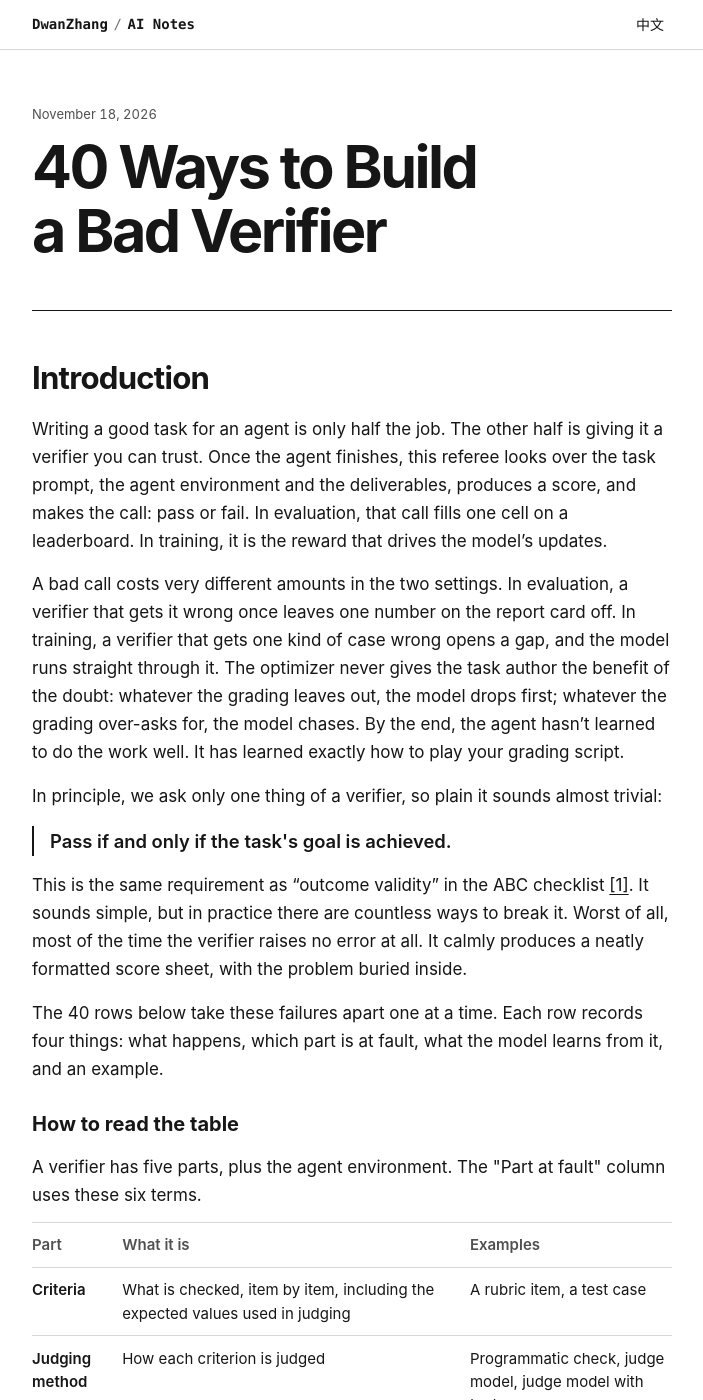
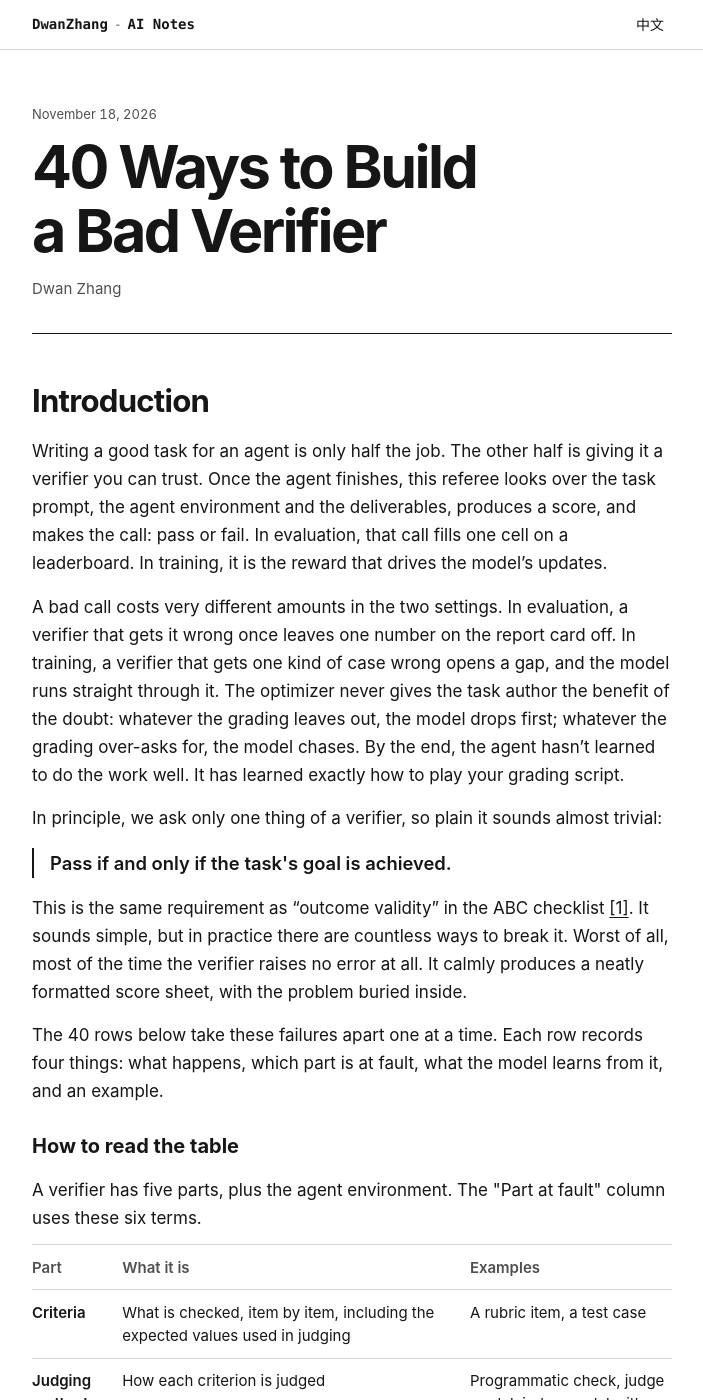
Before and after one commit to DwanZhang-AI/dwanzhang-ai.github.io, a Jekyll site: the page built from _posts/2026-11-18-40-ways-to-build-a-bad-verifier.html, in a window 1280 px wide and 1400 px high. Shown: the whole window, without its empty margins (288-991 px from the left). Built offline with Jekyll 4.4.1, drawn with Linux system fonts in a browser that asks for light colours.

Commit message:
Add Dwan Zhang byline and use a hyphen in the article masthead

```diff
--- a/_config.yml
+++ b/_config.yml
@@ -1,7 +1,8 @@
 title: DwanZhang / AI Notes
 description: Personal writing about AI agents and evaluation.
 description_zh: 关于 AI Agent 和评测的个人笔记。
-author: DwanZhang
+brand: DwanZhang
+author: Dwan Zhang
 lang: en
 url: https://dwanzhang-ai.github.io
 baseurl: ""
--- a/_includes/home.html
+++ b/_includes/home.html
@@ -31,7 +31,7 @@
       {% endfor %}
     </section>
     <footer class="home-footer">
-      <span>© {{ site.time | date: '%Y' }} {{ site.author }}</span>
+      <span>© {{ site.time | date: '%Y' }} {{ site.brand }}</span>
       <nav aria-label="{% if chinese %}其他链接{% else %}More links{% endif %}">
         <a href="https://github.com/DwanZhang-AI">GitHub</a>
         <a href="{{ '/feed.xml' | relative_url }}">RSS</a>
--- a/_includes/site-mast.html
+++ b/_includes/site-mast.html
@@ -10,6 +10,6 @@
   {% assign switch_label = '切换到中文' -%}
 {%- endif -%}
 <header class="ve-mast">
-  <a class="ve-brand" href="{{ home | relative_url }}">{% if page.type == 'website' %}{{ site.author | escape }}{% else %}{{ site.title | escape | replace: ' / ', ' <span>/</span> ' }}{% endif %}</a>
+  <a class="ve-brand" href="{{ home | relative_url }}">{% if page.type == 'website' %}{{ site.brand | escape }}{% else %}{{ site.title | escape | replace: ' / ', ' <span>-</span> ' }}{% endif %}</a>
   <a class="ve-language" href="{{ page.alternate | relative_url }}" lang="{{ target_language }}" hreflang="{{ target_language }}" aria-label="{{ switch_label }}">{{ switch_text }}</a>
 </header>
--- a/_includes/verifier-article.html
+++ b/_includes/verifier-article.html
@@ -9,6 +9,7 @@
     <header class="ve-opening">
       <time datetime="{{ site.data.verifier.published }}">{% if zh %}{{ site.data.verifier.published | date: '%Y 年 %-m 月 %-d 日' }}{% else %}{{ site.data.verifier.published | date: '%B %-d, %Y' }}{% endif %}</time>
       <h1 data-position="title">{% for line in article.title_lines %}{% unless forloop.first %} {% endunless %}<span>{{ line | escape }}</span>{% endfor %}</h1>
+      <p class="ve-byline">{{ site.author | escape }}</p>
     </header>
 
     <section class="ve-section" id="ve-intro" aria-labelledby="ve-intro-title">
--- a/assets/article.css
+++ b/assets/article.css
@@ -62,6 +62,7 @@ html, body { margin: 0; padding: 0; }
   font-weight: 700;
 }
 .ve-opening h1 span { display: block; }
+.ve-byline { color: var(--secondary); font-size: .9375rem; line-height: 1.5; }
 :lang(zh-CN) > .ve-reading h1 { line-height: 1.18; letter-spacing: -.018em; }
 .ve-section { margin-top: clamp(1.65rem, 5vw, 3rem); }
 .ve-reading h2 { font-size: clamp(1.4rem, 3vw, 1.95rem); line-height: 1.28; letter-spacing: -.025em; }
```
